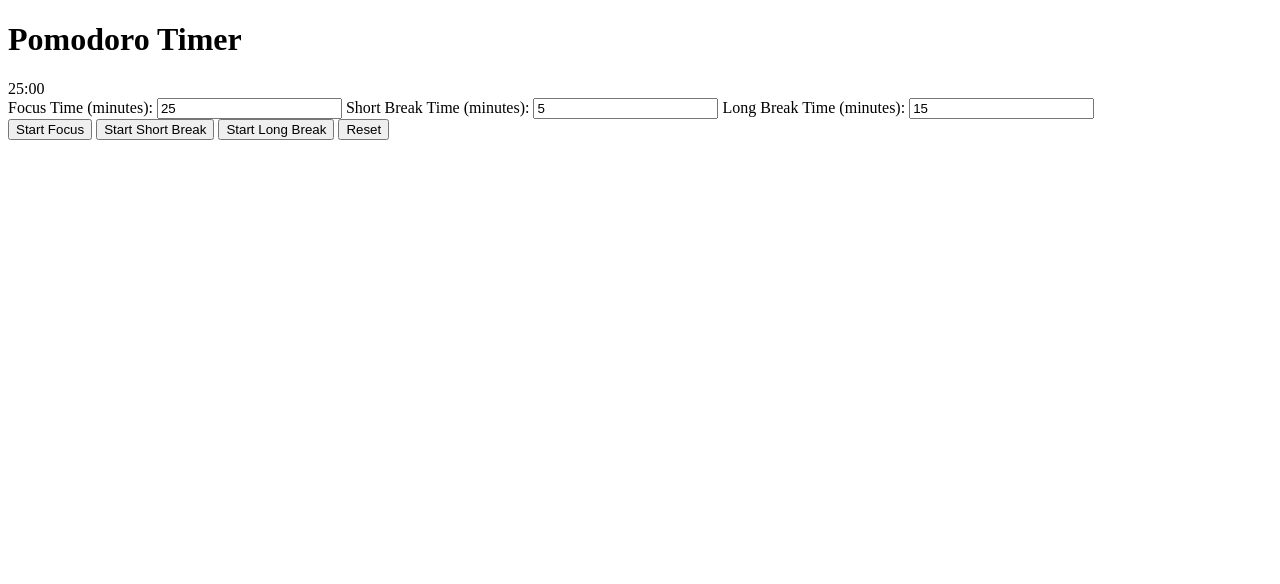
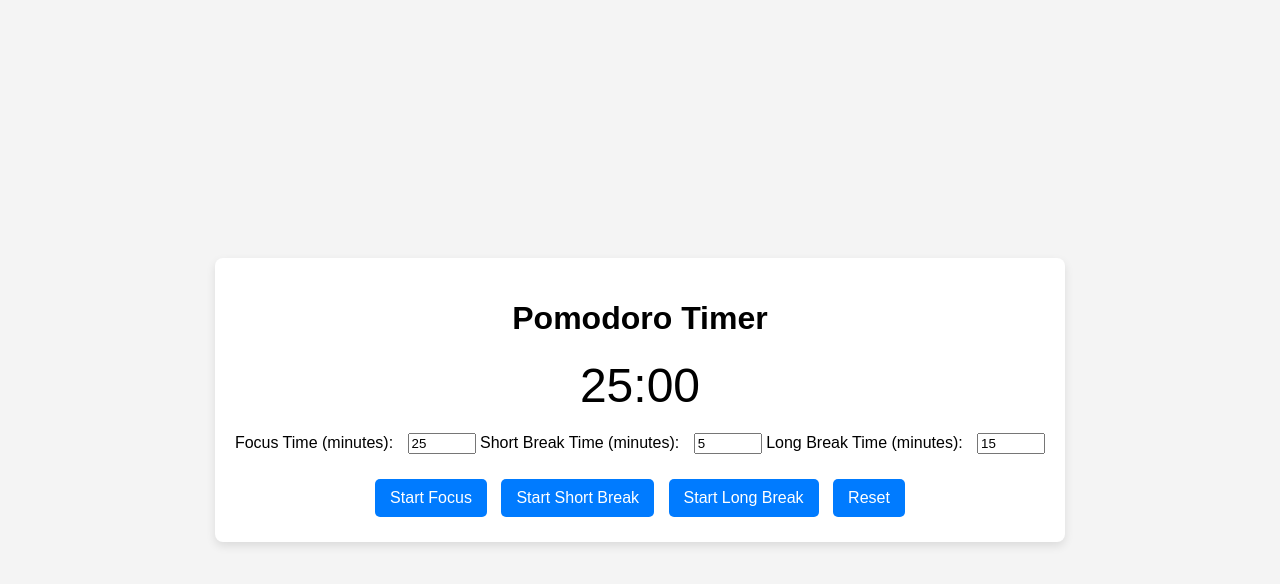
Before and after one commit to The-Digital-Cortex/pomodoro-timer, a plain HTML site: page index.html in a window 1280 px wide. Drawn offline with Linux system fonts and the light colour scheme.

Commit message:
style.css

```diff
--- a/style.css
+++ b/style.css
@@ -1,75 +1,47 @@
-let countdown;
-let isRunning = false;
-let timeLeft;  // This will store the current time in seconds
-
-const minutesDisplay = document.getElementById('minutes');
-const secondsDisplay = document.getElementById('seconds');
-const startButton = document.getElementById('start');
-const resetButton = document.getElementById('reset');
-
-// Input fields for custom times
-const focusTimeInput = document.getElementById('focusTime');
-const shortBreakInput = document.getElementById('shortBreak');
-const longBreakInput = document.getElementById('longBreak');
-
-// Function to update the display
-function updateDisplay() {
-    let minutes = Math.floor(timeLeft / 60);
-    let seconds = timeLeft % 60;
-
-    minutesDisplay.textContent = minutes < 10 ? '0' + minutes : minutes;
-    secondsDisplay.textContent = seconds < 10 ? '0' + seconds : seconds;
+body {
+    font-family: Arial, sans-serif;
+    display: flex;
+    justify-content: center;
+    align-items: center;
+    height: 100vh;
+    margin: 0;
+    background-color: #f4f4f4;
 }
 
-// Function to set the timer based on the input
-function setTimer(duration) {
-    timeLeft = duration * 60;  // Convert minutes to seconds
-    updateDisplay();
+.container {
+    text-align: center;
+    background-color: white;
+    padding: 20px;
+    border-radius: 8px;
+    box-shadow: 0 4px 10px rgba(0, 0, 0, 0.1);
 }
 
-// Start the timer
-function startTimer() {
-    if (!isRunning) {
-        isRunning = true;
-
-        countdown = setInterval(() => {
-            timeLeft--;
-            updateDisplay();
-
-            if (timeLeft <= 0) {
-                clearInterval(countdown);
-                alert('Time is up!');
-                isRunning = false;
-                timeLeft = 0;
-                updateDisplay();
-            }
-        }, 1000);
-    }
+.time-display {
+    font-size: 48px;
+    margin: 20px 0;
 }
 
-// Reset the timer
-function resetTimer() {
-    clearInterval(countdown);
-    isRunning = false;
-
-    // Reset to the focus time by default
-    const focusTime = parseInt(focusTimeInput.value);
-    setTimer(focusTime);
+.inputs {
+    margin: 20px 0;
 }
 
-// Event listeners
-startButton.addEventListener('click', () => {
-    if (!isRunning) {
-        const focusTime = parseInt(focusTimeInput.value);
-        setTimer(focusTime);
-        startTimer();
-    }
-});
+.controls button {
+    margin: 5px;
+    padding: 10px 15px;
+    font-size: 16px;
+    cursor: pointer;
+    border: none;
+    border-radius: 5px;
+    background-color: #007BFF;
+    color: white;
+    transition: background-color 0.3s;
+}
 
-resetButton.addEventListener('click', resetTimer);
+.controls button:hover {
+    background-color: #0056b3;
+}
 
-// Initialize display with focus time
-window.onload = () => {
-    const focusTime = parseInt(focusTimeInput.value);
-    setTimer(focusTime);
-};
+input[type="number"] {
+    width: 60px;
+    margin-left: 10px;
+}
```
